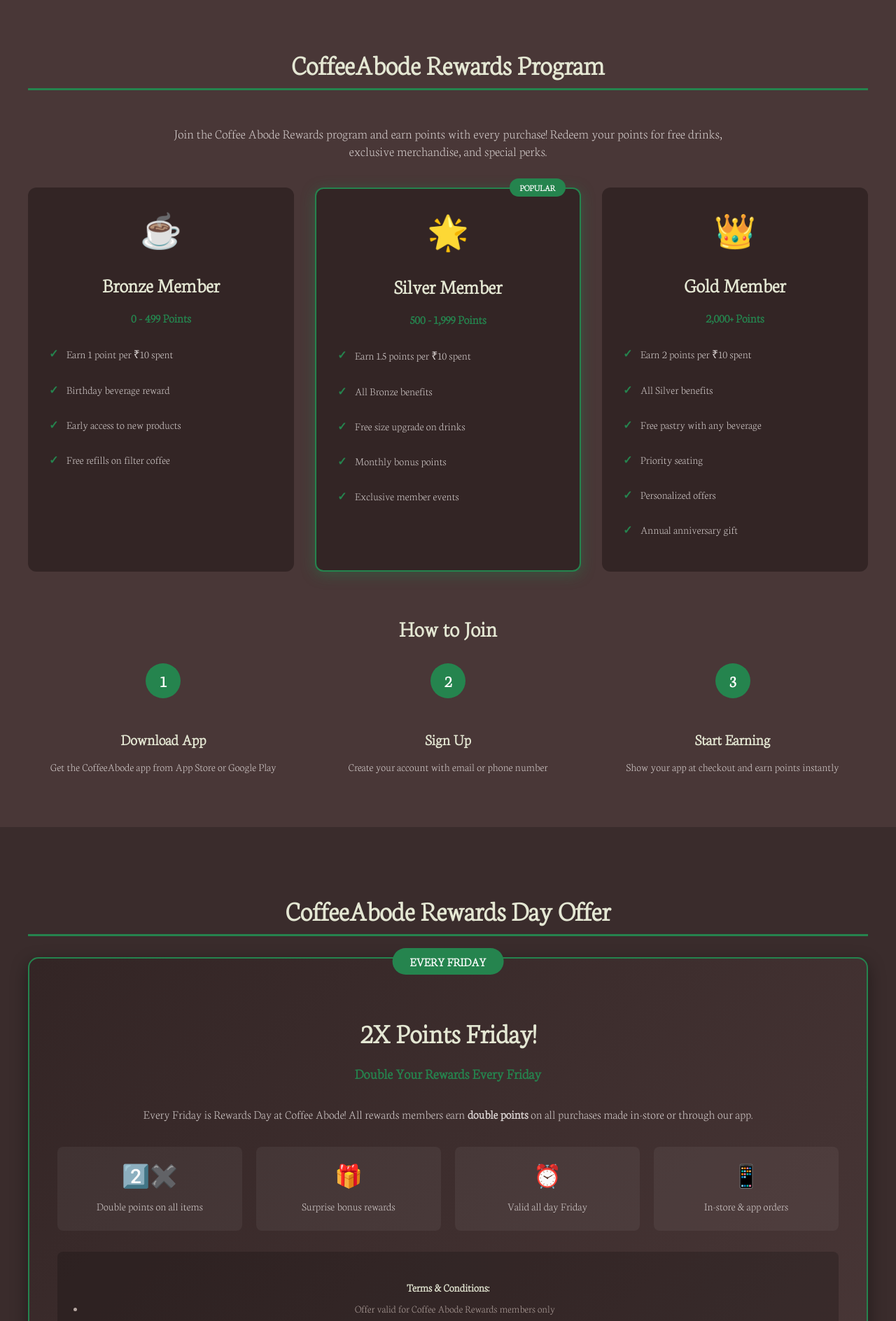
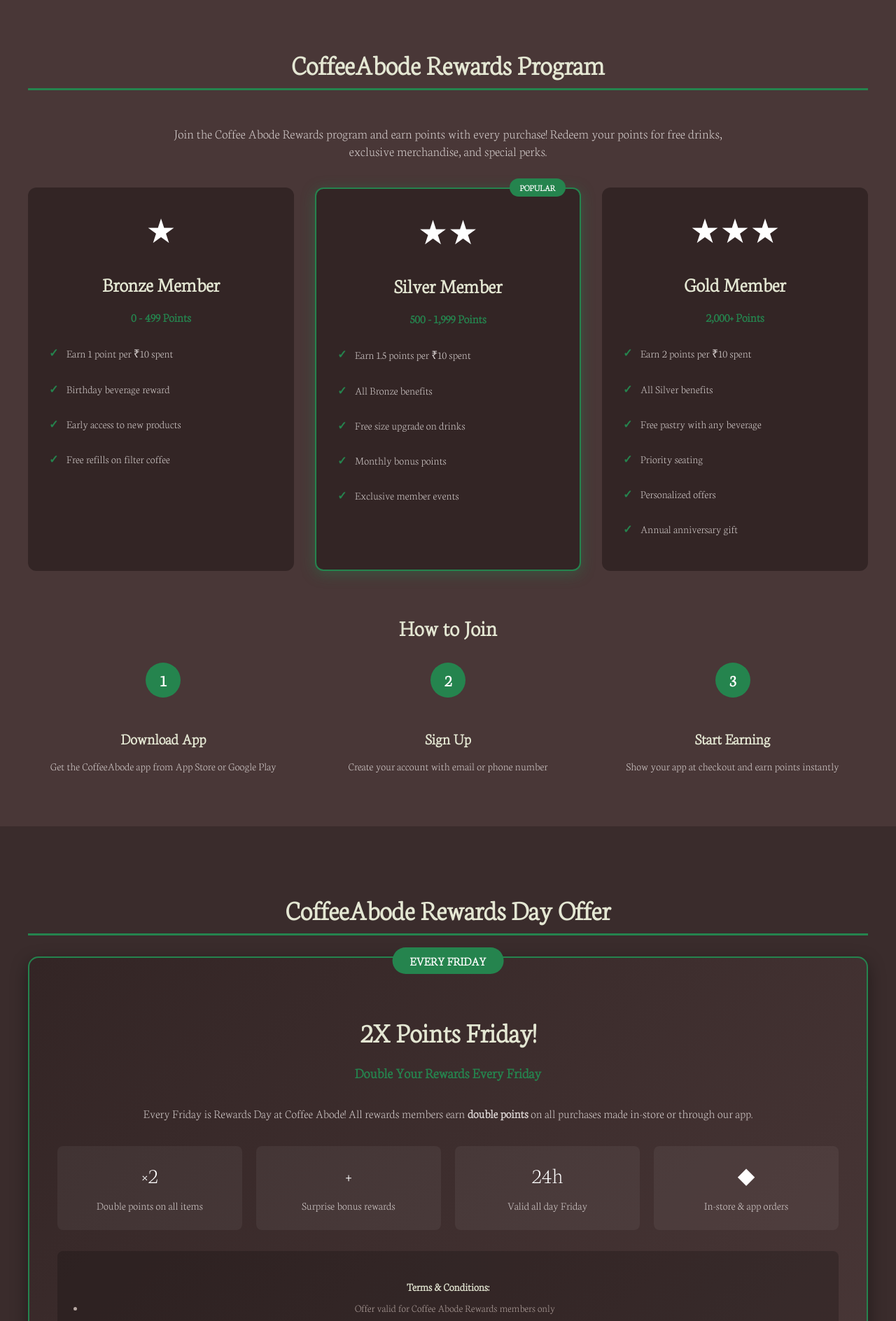
Before and after one commit to Elysian0987/CoffeeAbodee, a React (Create React App) app in the folder coffee-react/: page /rewards in a window 1280 px wide. Shown: the part 708-2596 px from the top of the page at 70% size. Built offline with nearby package versions, Linux system fonts and the light colour scheme.

Commit message:
Update reward tier icons and feature symbols for improved clarity

```diff
--- a/coffee-react/src/pages/Rewards.jsx
+++ b/coffee-react/src/pages/Rewards.jsx
@@ -28,7 +28,7 @@
 
           <div className="rewards-grid">
             <div className="reward-tier">
-              <div className="tier-icon">☕</div>
+              <div className="tier-icon">★</div>
               <h3>Bronze Member</h3>
               <p className="tier-requirement">0 - 499 Points</p>
               <ul>
@@ -41,7 +41,7 @@
 
             <div className="reward-tier featured">
               <div className="tier-badge">POPULAR</div>
-              <div className="tier-icon">🌟</div>
+              <div className="tier-icon">★★</div>
               <h3>Silver Member</h3>
               <p className="tier-requirement">500 - 1,999 Points</p>
               <ul>
@@ -54,7 +54,7 @@
             </div>
 
             <div className="reward-tier">
-              <div className="tier-icon">👑</div>
+              <div className="tier-icon">★★★</div>
               <h3>Gold Member</h3>
               <p className="tier-requirement">2,000+ Points</p>
               <ul>
@@ -107,19 +107,19 @@
 
               <div className="offer-features">
                 <div className="feature">
-                  <span className="feature-icon">2️⃣✖️</span>
+                  <span className="feature-icon">×2</span>
                   <p>Double points on all items</p>
                 </div>
                 <div className="feature">
-                  <span className="feature-icon">🎁</span>
+                  <span className="feature-icon">+</span>
                   <p>Surprise bonus rewards</p>
                 </div>
                 <div className="feature">
-                  <span className="feature-icon">⏰</span>
+                  <span className="feature-icon">24h</span>
                   <p>Valid all day Friday</p>
                 </div>
                 <div className="feature">
-                  <span className="feature-icon">📱</span>
+                  <span className="feature-icon">◆</span>
                   <p>In-store & app orders</p>
                 </div>
               </div>
```
